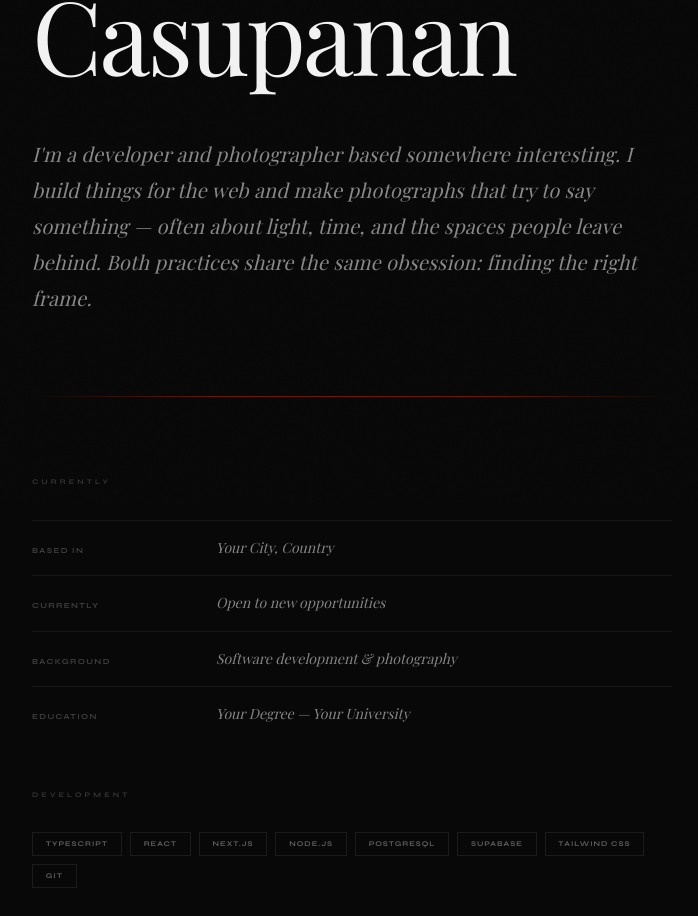
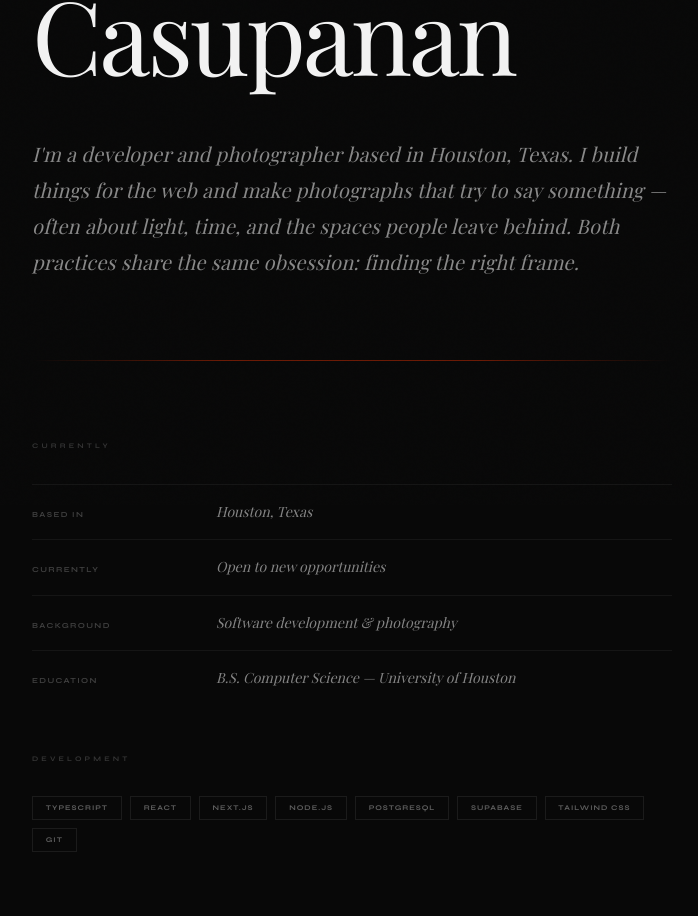
Before and after one commit to Rikkayyy/portfolio-website, a Next.js app: page /about in a window 1280 px wide. Shown: the part 295-1211 px from the top of the page, without its empty margins (288-986 px from the left). Built offline with nearby package versions, Linux system fonts and the light colour scheme.

Commit message:
Updating socials and public personal information

```diff
--- a/app/about/page.tsx
+++ b/app/about/page.tsx
@@ -4,10 +4,10 @@ import { FadeIn } from '../components/FadeIn';
 export default function AboutPage() {
   // ── Edit your facts here ──────────────────────────────────────────────────
   const facts = [
-    { key: 'Based in', value: 'Your City, Country' },
+    { key: 'Based in', value: 'Houston, Texas' },
     { key: 'Currently', value: 'Open to new opportunities' },
     { key: 'Background', value: 'Software development & photography' },
-    { key: 'Education', value: 'Your Degree — Your University' },
+    { key: 'Education', value: 'B.S. Computer Science — University of Houston' },
   ];
 
   // ── Edit your skills here ─────────────────────────────────────────────────
@@ -33,7 +33,7 @@ export default function AboutPage() {
         {/* Bio — replace with your own words */}
         <FadeIn delay={250}>
           <p className={styles.bio}>
-            I&apos;m a developer and photographer based somewhere interesting.
+            I&apos;m a developer and photographer based in Houston, Texas.
             I build things for the web and make photographs that try to
             say something — often about light, time, and the spaces people leave behind.
             Both practices share the same obsession: finding the right frame.
--- a/app/contact/page.tsx
+++ b/app/contact/page.tsx
@@ -6,10 +6,10 @@ import { FadeIn } from '../components/FadeIn';
 
 // ── Add your social links here ────────────────────────────────────────────────
 const socials = [
-  { name: 'Email', handle: 'you@example.com', href: 'mailto:you@example.com' },
-  { name: 'GitHub', handle: '@yourusername', href: 'https://github.com/yourusername' },
-  { name: 'Instagram', handle: '@yourusername', href: 'https://instagram.com/yourusername' },
-  { name: 'LinkedIn', handle: 'Your Name', href: 'https://linkedin.com/in/yourusername' },
+  { name: 'Email', handle: 'rikkicasupanan.dev@gmail.com', href: 'mailto:rikkicasupanan.dev@gmail.com' },
+  { name: 'GitHub', handle: '@Rikkayyy', href: 'https://github.com/Rikkayyy' },
+  { name: 'Instagram', handle: '@rikki.casupanan', href: 'https://instagram.com/rikki.casupanan' },
+  { name: 'LinkedIn', handle: 'Rikki Casupanan', href: 'https://linkedin.com/in/rikkicasupanan' },
 ];
 
 export default function ContactPage() {
```
